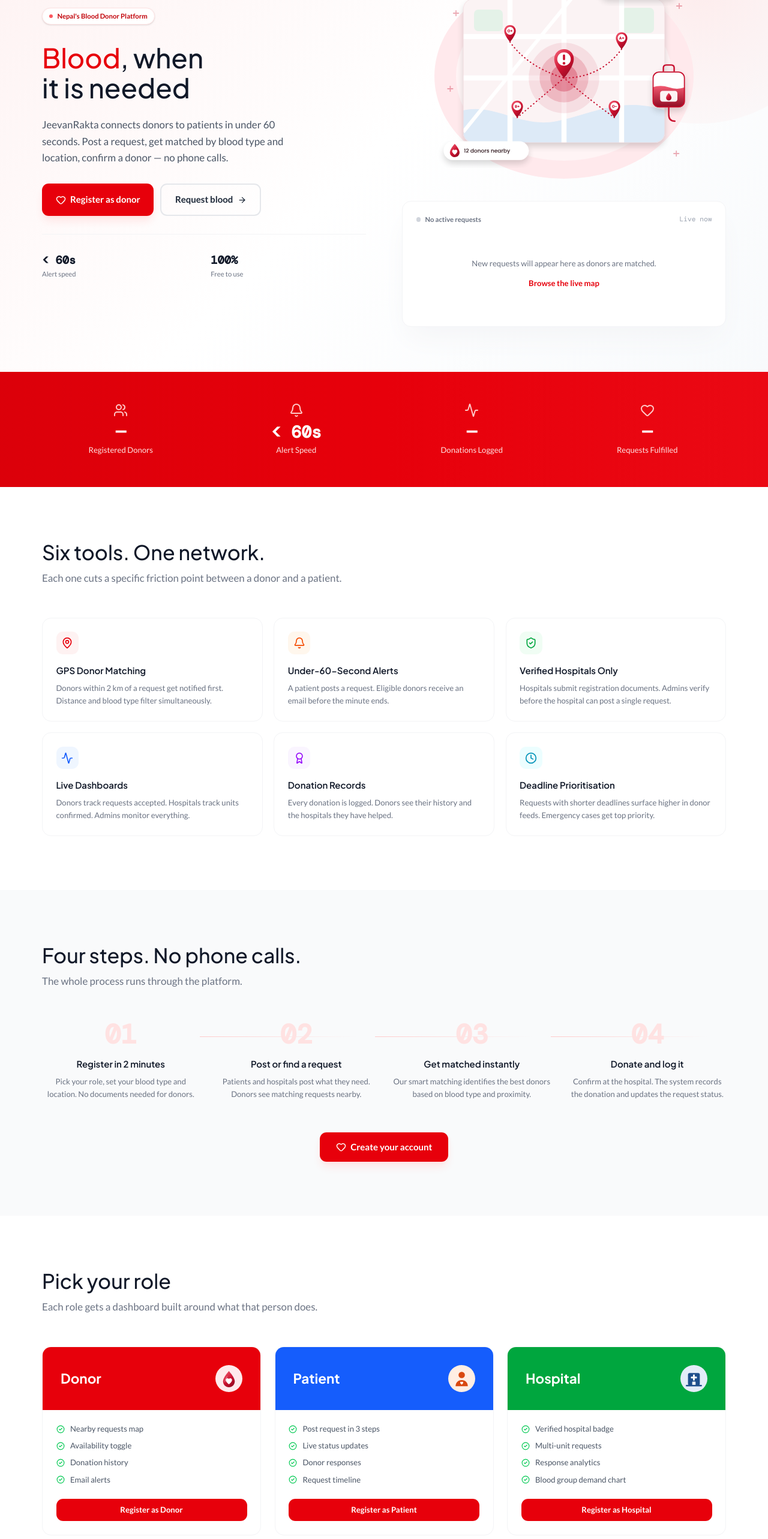
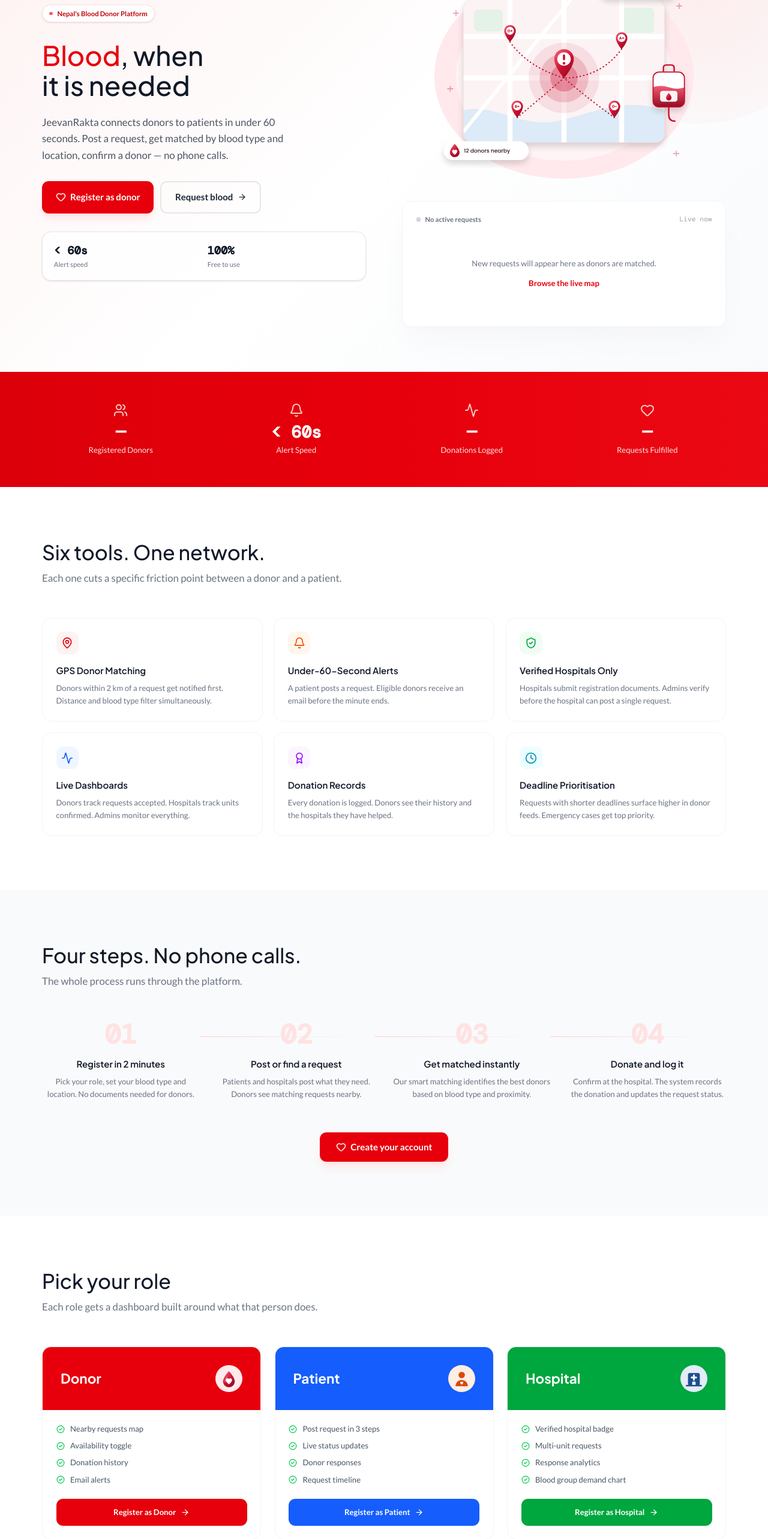
Before and after one commit to rohitranjanyadav/blood-donor-finder, a React (Vite) app in the folder client/: page / in a window 1280 px wide. Shown: the part 204-2770 px from the top of the page at 60% size. Built offline with nearby package versions, Linux system fonts and the light colour scheme; no server answers.

Commit message:
feat: enhance LandingHero and RoleCardsSection with improved layouts and button styles, and update landingData for button color consistency

```diff
--- a/client/src/components/landing/LandingHero.jsx
+++ b/client/src/components/landing/LandingHero.jsx
@@ -95,7 +95,7 @@
                 Request blood <ArrowRight size={15} />
               </Link>
             </div>
-            <div className="grid grid-cols-2 gap-6 pt-8 border-t border-gray-100">
+            <div className="grid grid-cols-2 gap-3 mt-2 rounded-2xl border border-gray-200 bg-white/75 p-4 sm:p-5 shadow-sm">
               {[
                 ["< 60s", "Alert speed"],
                 ["100%", "Free to use"],
@@ -184,12 +184,14 @@
                       </span>
                     </div>
                   </div>
-                  <Link
-                    to={`/requests/${request.request_id}`}
-                    className="inline-flex items-center justify-center bg-red-600 text-white text-sm font-semibold px-5 py-3 rounded-xl hover:bg-red-700 focus-visible:outline-2 focus-visible:outline-offset-2 focus-visible:outline-red-600 transition-colors no-underline"
-                  >
-                    View this request
-                  </Link>
+                  <div className="border-t border-gray-100 pt-4">
+                    <Link
+                      to={`/requests/${request.request_id}`}
+                      className="inline-flex w-full min-h-12 items-center justify-center gap-2 bg-red-600 text-white text-sm font-semibold px-5 py-3 rounded-xl hover:bg-red-700 focus-visible:outline-2 focus-visible:outline-offset-2 focus-visible:outline-red-600 transition-colors no-underline"
+                    >
+                      View live request <ArrowRight size={15} aria-hidden="true" />
+                    </Link>
+                  </div>
                 </>
               ) : (
                 <div className="py-10 text-center">
--- a/client/src/components/landing/LandingSections.jsx
+++ b/client/src/components/landing/LandingSections.jsx
@@ -1,5 +1,5 @@
 import { useEffect, useState } from "react";
-import { Bell, CheckCircle2, Heart, Users, Activity, Star } from "lucide-react";
+import { ArrowRight, Bell, CheckCircle2, Heart, Users, Activity, Star } from "lucide-react";
 import { Link } from "react-router-dom";
 import { features, steps, roleCards, testimonials } from "./landingData";
 import api from "../../api/axios";
@@ -37,6 +37,6 @@
 
 export function HowItWorksSection() { return <section id="how-it-works" className="py-24 bg-gray-50"><div className="max-w-7xl mx-auto px-4 sm:px-6 lg:px-8"><SectionHeading title="Four steps. No phone calls." description="The whole process runs through the platform." /><div className="grid md:grid-cols-2 lg:grid-cols-4 gap-8">{steps.map(([number, title, description], index) => <div key={number} className="relative text-center">{index < steps.length - 1 && <div className="hidden lg:block absolute top-7 left-full w-full h-px bg-linear-to-r from-red-200 to-transparent z-0" />}<div className="relative z-10"><div className="font-mono text-5xl font-bold text-red-100 mb-4 leading-none" style={{ fontFamily: "var(--font-code)" }}>{number}</div><h3 className="font-semibold text-gray-900 mb-2 text-[15px]">{title}</h3><p className="text-sm text-gray-500 leading-relaxed">{description}</p></div></div>)}</div><div className="flex justify-center"><Link to="/register/donor" className="inline-flex items-center gap-2 bg-red-600 text-white font-semibold px-7 py-3.5 rounded-xl hover:bg-red-700 transition-all shadow-lg shadow-red-100 no-underline mt-14"><Heart size={17} /> Create your account</Link></div></div></section>; }
 
-export function RoleCardsSection() { return <section className="py-24 bg-white"><div className="max-w-7xl mx-auto px-4 sm:px-6 lg:px-8"><SectionHeading title="Pick your role" description="Each role gets a dashboard built around what that person does." /><div className="grid md:grid-cols-3 gap-6">{roleCards.map((card) => <div key={card.title} className="border border-gray-100 rounded-2xl overflow-hidden hover:shadow-xl transition-all"><div className={`${card.color} p-8 flex items-center justify-between`}><h3 className="text-2xl font-bold text-white">{card.title}</h3><img src={card.image} alt="" aria-hidden="true" className="w-12 h-12" /></div><div className="p-6"><ul className="space-y-2.5 mb-6">{card.items.map((item) => <li key={item} className="flex items-center gap-2.5 text-sm text-gray-600"><CheckCircle2 size={14} className="text-green-500 shrink-0" />{item}</li>)}</ul><Link to={card.href} className="block w-full bg-red-600 text-sm font-semibold py-2.5 rounded-xl hover:bg-red-700 focus-visible:outline-2 focus-visible:outline-offset-2 focus-visible:outline-red-600 transition-all text-center no-underline text-white">Register as {card.title}</Link></div></div>)}</div></div></section>; }
+export function RoleCardsSection() { return <section className="py-24 bg-white"><div className="max-w-7xl mx-auto px-4 sm:px-6 lg:px-8"><SectionHeading title="Pick your role" description="Each role gets a dashboard built around what that person does." /><div className="grid md:grid-cols-3 gap-6">{roleCards.map((card) => <div key={card.title} className="border border-gray-100 rounded-2xl overflow-hidden hover:shadow-xl transition-all"><div className={`${card.color} p-8 flex items-center justify-between`}><h3 className="text-2xl font-bold text-white">{card.title}</h3><img src={card.image} alt="" aria-hidden="true" className="w-12 h-12" /></div><div className="p-6"><ul className="space-y-2.5 mb-6">{card.items.map((item) => <li key={item} className="flex items-center gap-2.5 text-sm text-gray-600"><CheckCircle2 size={14} className="text-green-500 shrink-0" />{item}</li>)}</ul><Link to={card.href} className={`inline-flex w-full min-h-12 items-center justify-center gap-2 px-4 py-3 text-sm font-semibold rounded-xl focus-visible:outline-2 focus-visible:outline-offset-2 transition-all text-center no-underline text-white ${card.buttonColor}`}>Register as {card.title}<ArrowRight size={15} aria-hidden="true" /></Link></div></div>)}</div></div></section>; }
 
 export function TestimonialsSection() { return <section className="py-24 bg-gray-50"><div className="max-w-7xl mx-auto px-4 sm:px-6 lg:px-8"><SectionHeading title="From donors and patients" /><div className="grid md:grid-cols-3 gap-6">{testimonials.map(([name, role, avatar, text]) => <div key={name} className="bg-white border border-gray-100 rounded-2xl p-6 shadow-sm"><div className="flex gap-1 mb-4">{Array.from({ length: 5 }).map((_, index) => <Star key={index} size={13} className="text-amber-400 fill-amber-400" />)}</div><p className="text-gray-700 text-sm leading-relaxed mb-6">"{text}"</p><div className="flex items-center gap-3"><div className="w-9 h-9 bg-red-100 rounded-full flex items-center justify-center text-xs font-bold text-red-700">{avatar}</div><div><div className="text-sm font-semibold text-gray-900">{name}</div><div className="text-xs text-gray-400">{role}</div></div></div></div>)}</div></div></section>; }
--- a/client/src/components/landing/landingData.js
+++ b/client/src/components/landing/landingData.js
@@ -30,9 +30,9 @@
 ];
 
 export const roleCards = [
-  { title: "Donor", href: "/register/donor", color: "bg-red-600", image: "/assets/icons/role-donor.svg", items: ["Nearby requests map", "Availability toggle", "Donation history", "Email alerts"] },
-  { title: "Patient", href: "/register/patient", color: "bg-blue-600", image: "/assets/icons/role-patient.svg", items: ["Post request in 3 steps", "Live status updates", "Donor responses", "Request timeline"] },
-  { title: "Hospital", href: "/register/hospital", color: "bg-green-600", image: "/assets/icons/role-hospital.svg", items: ["Verified hospital badge", "Multi-unit requests", "Response analytics", "Blood group demand chart"] },
+  { title: "Donor", href: "/register/donor", color: "bg-red-600", buttonColor: "bg-red-600 hover:bg-red-700 focus-visible:outline-red-600", image: "/assets/icons/role-donor.svg", items: ["Nearby requests map", "Availability toggle", "Donation history", "Email alerts"] },
+  { title: "Patient", href: "/register/patient", color: "bg-blue-600", buttonColor: "bg-blue-600 hover:bg-blue-700 focus-visible:outline-blue-600", image: "/assets/icons/role-patient.svg", items: ["Post request in 3 steps", "Live status updates", "Donor responses", "Request timeline"] },
+  { title: "Hospital", href: "/register/hospital", color: "bg-green-600", buttonColor: "bg-green-600 hover:bg-green-700 focus-visible:outline-green-600", image: "/assets/icons/role-hospital.svg", items: ["Verified hospital badge", "Multi-unit requests", "Response analytics", "Blood group demand chart"] },
 ];
 
 export const testimonials = [
```
